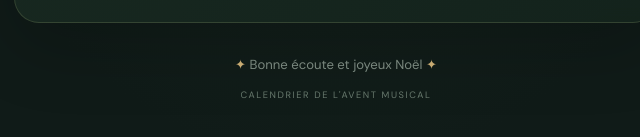
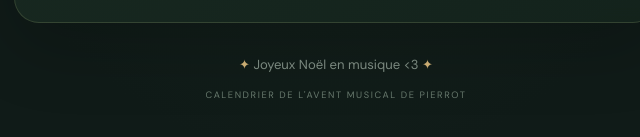
Before and after one commit to juliergn124/AdventMusicPZ, a plain HTML site: page index.html in a window 1280 px wide. Shown: the part 1067-1204 px from the top of the page, 304-944 px from the left. Drawn offline with nearby package versions, Linux system fonts and the light colour scheme; a script that the page names is missing; a web font is replaced by a local one.

Commit message:
Update index.html

```diff
--- a/index.html
+++ b/index.html
@@ -42,8 +42,8 @@
   </main>
 
   <footer>
-    <p><span class="footer-star">✦</span> Bonne écoute et joyeux Noël <span class="footer-star">✦</span></p>
-    <span>CALENDRIER DE L'AVENT MUSICAL</span>
+    <p><span class="footer-star">✦</span> Joyeux Noël en musique <3 <span class="footer-star">✦</span></p>
+    <span>CALENDRIER DE L'AVENT MUSICAL DE PIERROT </span>
   </footer>
 </div>
 
```
